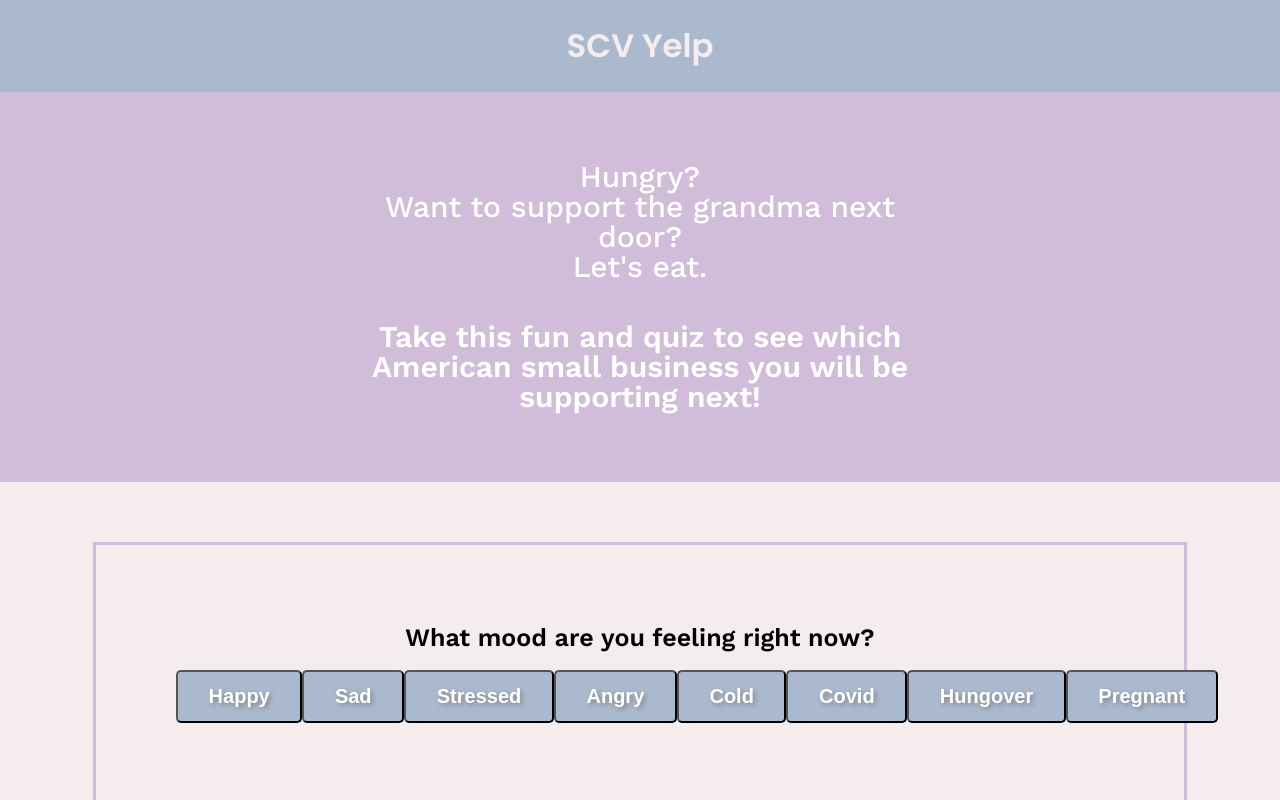
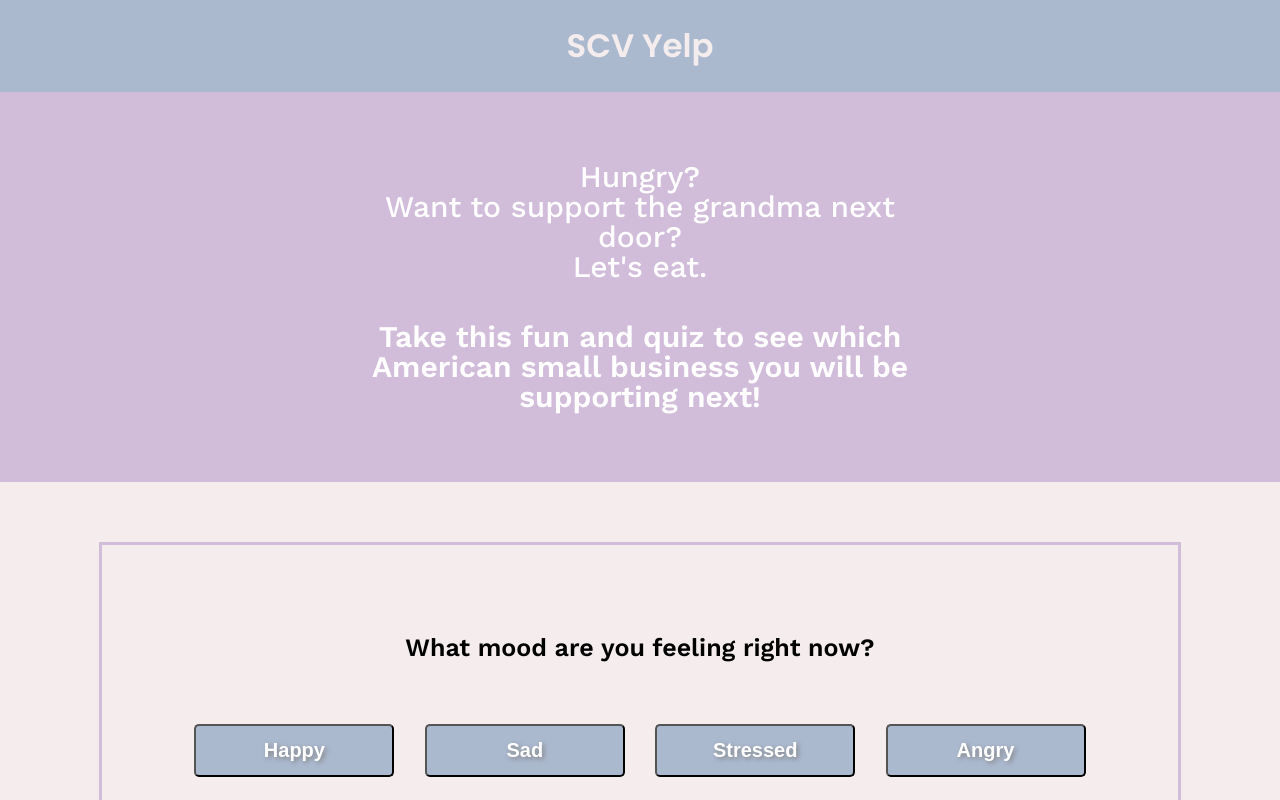
Before and after one commit to alyssacheng15/foodymoody, a React (Create React App) app: page / in a window 1280 px wide. Shown: the top 800 px of the page. Built offline with nearby package versions, Linux system fonts and the light colour scheme.

Commit message:
buttons formatting

```diff
--- a/src/App.css
+++ b/src/App.css
@@ -2,6 +2,7 @@
 
 html {
   font-size: 18px;
+  background-color: #f5eded;
 }
 
 @media only screen and (max-width: 560px) {
--- a/src/components/SearchBar/SearchBar.css
+++ b/src/components/SearchBar/SearchBar.css
@@ -8,10 +8,9 @@
   border-style: solid;
   border-width: 3px;
   border-color: #d1bdda;
-
-  padding: 80px;
+  padding: 7vw;
   margin: auto;
-  width: 80%;
+  width: 70vw;
 }
 
 .moodBoardQuestion {
@@ -25,38 +24,38 @@
 .moodButtons {
   display: flex;
   flex-direction: row;
-
-  margin: auto;
-  margin-top: 20px;
+  flex-wrap: wrap;
+  gap: 2vw;
+  margin-top: 5vw;
 
 }
 .moodButtons button {
   border-radius: 5px;
-  padding: .72rem 1.7rem;
+  padding: 1vw;
   background-color: #ABB9CF;
   color: #ffffff;
   text-shadow: 2px 2px 5px gray;
-
   font-weight: 700;
   font-size: 20px;
   text-decoration: none;
-
+  width: 200px;
   transition: background-color .5s;
 
-  margin-left: 5px;
-  margin-right: 5px;
+  margin-left: 0.5vw;
+  margin-right: 0.5vw;
   margin: auto;
 }
 
 .moodButtons button:hover {
   cursor: pointer;
+  background-color: #9cadca;
 }
 
 .SearchBar {
     display: flex;
     flex-direction: column;
     justify-content: center;
-    background-image: url('./background_search_desktop.png');
+    /* background-image: url('./background_search_desktop.png'); */
     background-size: 100vw;
     background-repeat: no-repeat;
     height: 25rem;
```
